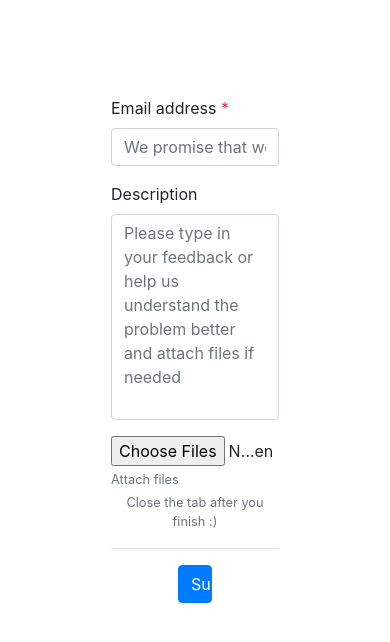
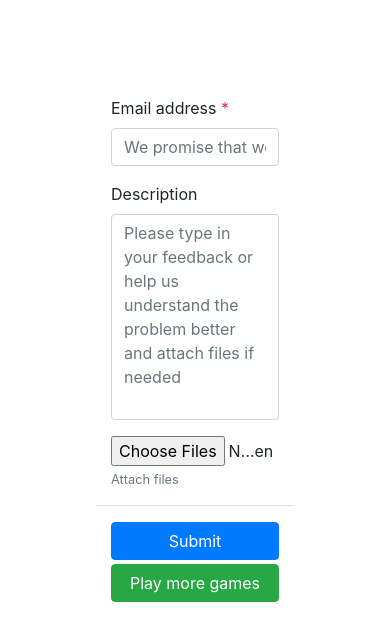
Before and after one commit to Chandher05/game-server, a React (Create React App) app in the folder frontend/: page /report in a window 390 px wide. Shown: the top 642 px of the page. Built offline with nearby package versions, Linux system fonts and the light colour scheme; no server answers; sample sign-in values are in the browser's storage.

Commit message:
Mobile compatible v1

```diff
--- a/frontend/src/components/Common/WaitingScreen.js
+++ b/frontend/src/components/Common/WaitingScreen.js
@@ -35,7 +35,7 @@ class WaitingScreen extends Component {
                     <p className="text-primary">Please click <span className="showPointer" onClick={this.reloadPage}>here</span> if you are not redirected in 5 seconds...</p>
                 </div>
                 <div className="text-center m-5 p-5">
-                    <a href="/report" target="_blank"><p className="text-danger">Report bug</p></a>
+                    <a href="/report"><p className="text-danger">Report bug</p></a>
                 </div>
                 <div className="text-center m-5 p-5">
                     <p className="showPointer" onClick={this.logout}>Logout</p>
--- a/frontend/src/components/GameLobby/userOperations.js
+++ b/frontend/src/components/GameLobby/userOperations.js
@@ -87,7 +87,7 @@ class UserOperations extends Component {
                     <button className="btn btn-secondary w-100" data-toggle="modal" data-target="#updateAccoutnModal"><i className="fas fa-cogs"></i> Update Account</button>
                 </div>
                 <div className="pt-3">
-                    <a href="/report" target="_blank">
+                    <a href="/report">
                         <button className="btn btn-warning w-100"><i className="fas fa-comment-alt"></i> Give Feedback</button>
                     </a>
                 </div>
--- a/frontend/src/components/OtherFeatures/ReportError.js
+++ b/frontend/src/components/OtherFeatures/ReportError.js
@@ -137,14 +137,21 @@ class ReportIssue extends Component {
                         <Input type="file" name="image" id="image" multiple="true" onChange={this.onChangeFileUpload} value={this.state.filename} />
                         <FormText color="muted">Attach files</FormText>
                     </div>
-                    <div className="text-center">
+                    {/* <div className="text-center">
                         <FormText>Close the tab after you finish :)</FormText>
-                    </div>
-                    <div className="text-center mt-3 p-3 border-top">
-                        <button className="btn btn-primary w-25" onClick={this.submitReport}>Submit</button>
-                        <FormText color="success">{this.state.successMsg}</FormText>
-                        <FormText color="danger">{this.state.errMsg}</FormText>
-                        <FormText color="warning">{this.state.warningMsg}</FormText>
+                    </div> */}
+                    <div className="border-top mt-3 pt-3 row">
+                        <div className="col-md-4 offset-md-1 text-center">
+                            <button className="btn btn-primary w-100" onClick={this.submitReport}>Submit</button>
+                            <FormText color="success">{this.state.successMsg}</FormText>
+                            <FormText color="danger">{this.state.errMsg}</FormText>
+                            <FormText color="warning">{this.state.warningMsg}</FormText>
+                        </div>
+                        <div className="col-md-4 offset-md-2">
+                            <a href="/">
+                                <button className="btn btn-success w-100">Play more games</button>
+                            </a>
+                        </div>
                     </div>
                 </div>
             </div>
--- a/frontend/src/components/OtherFeatures/Rules.js
+++ b/frontend/src/components/OtherFeatures/Rules.js
@@ -1,6 +1,10 @@
 import React, { Component } from 'react';
 
 class Rules extends Component {
+
+    closeWindow = () => {
+        window.close();
+    }
 
     render() {
 
@@ -9,6 +13,7 @@ class Rules extends Component {
                 <div className="jumbotron bg-info text-white">
                     <h1 className="display-4">Declare!</h1>
                     <p className="lead">Given below are the rules for the ultimate card game.</p>
+                    <button className="btn btn-light w-25" onClick={this.closeWindow}>Awesome! Start playing</button>
                 </div>
                 <div className="container-fluid  mb-md-4">
                     <ul className="list-group">
--- a/frontend/src/components/Stats/leaderboard.js
+++ b/frontend/src/components/Stats/leaderboard.js
@@ -175,7 +175,10 @@ class Leaderboard extends Component {
         return (
             <div className="bg-light p-5">
 
-                    <a href="/"><button className="btn btn-success mb-5 w-25">Return back</button></a>
+                    <p className="display-4 text-center">Leaderboards</p>
+                    <div className="text-center">
+                        <a href="/"><button className="btn btn-success mb-5 w-25"><i class="fas fa-home"></i> Play more games</button></a>
+                    </div>
 
 
                     <div className="row font-weight-bold p-2 border-bottom">
```
